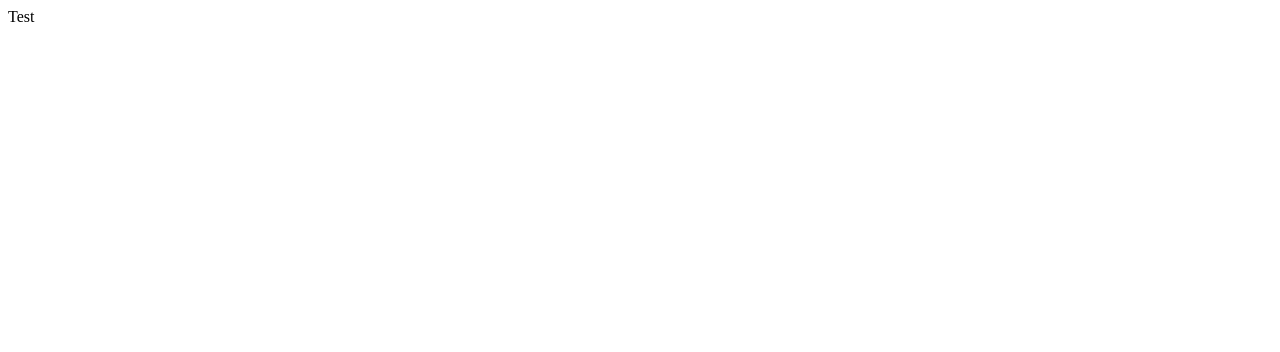
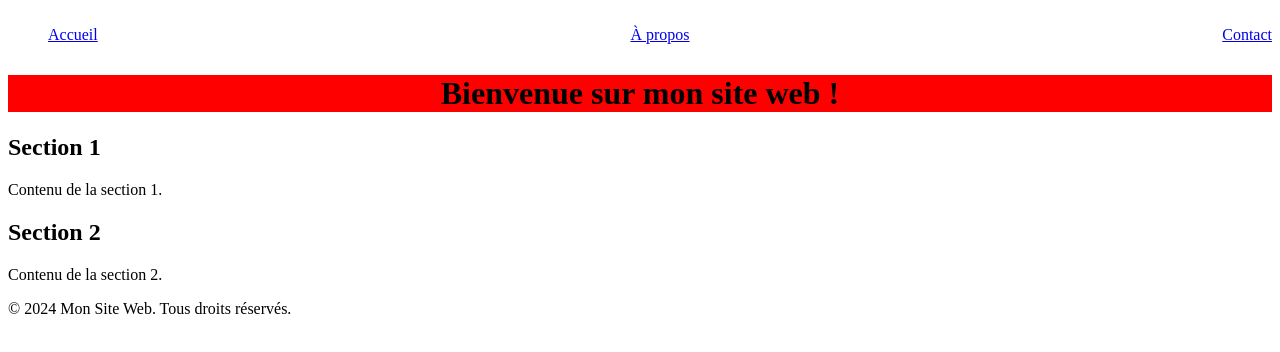
Before and after one commit to JPdwwm/GIT, a plain HTML site: page index.html in a window 1280 px wide. Drawn offline with Linux system fonts and the light colour scheme.

Commit message:
mise en palce

```diff
--- a/index.html
+++ b/index.html
@@ -1 +1,38 @@
-Test
+<!DOCTYPE html>
+<html lang="en">
+<head>
+    <meta charset="UTF-8">
+    <meta name="viewport" content="width=device-width, initial-scale=1.0">
+    <title>Le test</title>
+    <link rel="stylesheet" href="style.css">
+</head>
+<body>
+    <header>
+        <nav>
+            <ul>
+                <li><a href="#">Accueil</a></li>
+                <li><a href="#">À propos</a></li>
+                <li><a href="#">Contact</a></li>
+            </ul>
+        </nav>
+    </header>
+    <main>
+            <div class="title">
+            <h1>Bienvenue sur mon site web !</h1>
+    </div>
+        <section>
+            <h2>Section 1</h2>
+            <p>Contenu de la section 1.</p>
+        </section>
+        <section>
+            <h2>Section 2</h2>
+            <p>Contenu de la section 2.</p>
+        </section>
+    </main>
+    <footer>
+        <p>&copy; 2024 Mon Site Web. Tous droits réservés.</p>
+    </footer>
+
+</body>
+<script src="script.js"></script>
+</html>
--- /dev/null
+++ b/style.css
@@ -0,0 +1,15 @@
+.title {
+    background-color: red;
+    justify-content: center;
+    text-align: center;
+}
+
+ul{
+    justify-content: space-between;
+    display: flex;
+}
+
+li {
+    list-style-type: none;
+    margin: 10px 0;
+}
```
Also changed, not shown: script.js (added).
